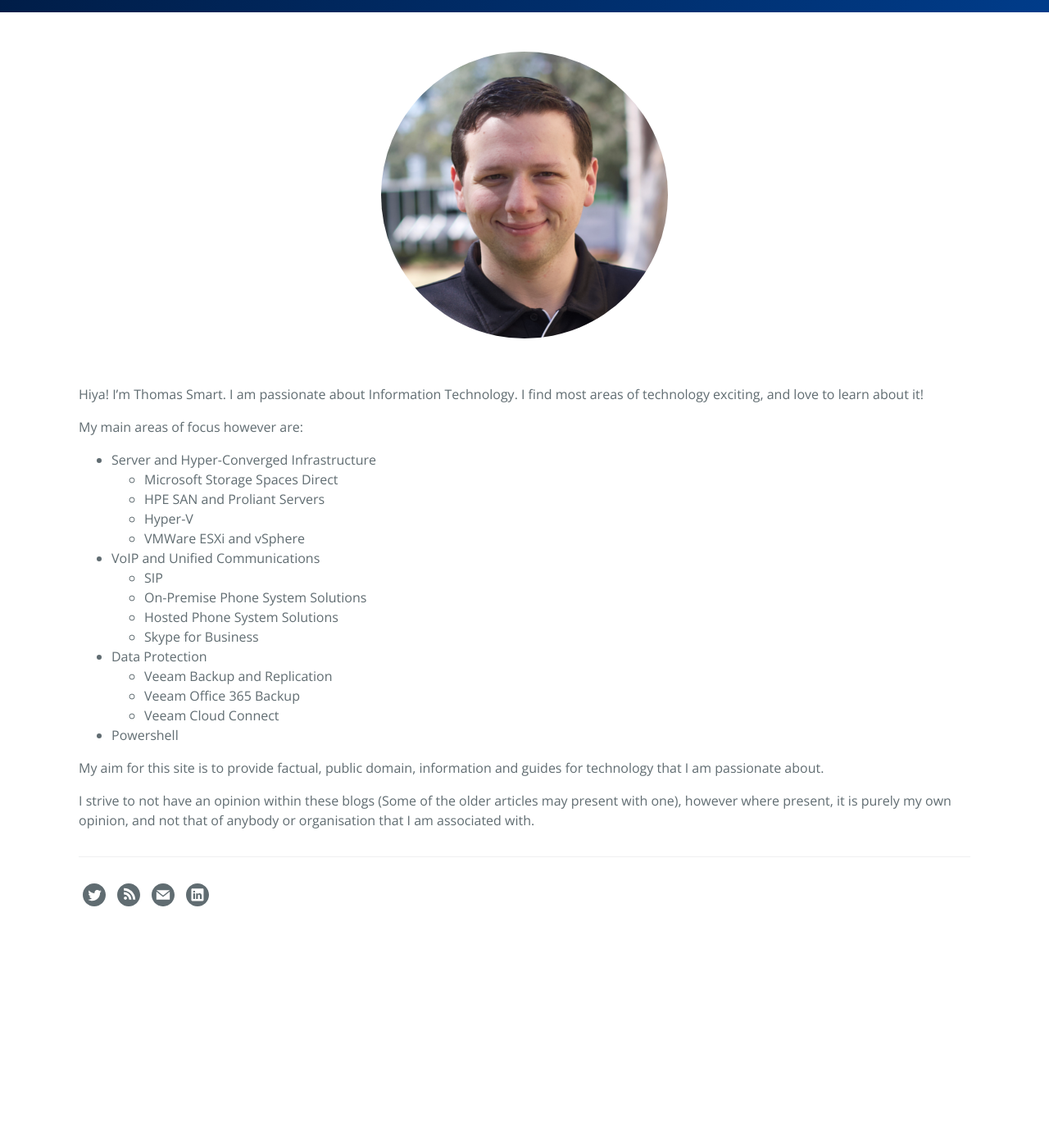
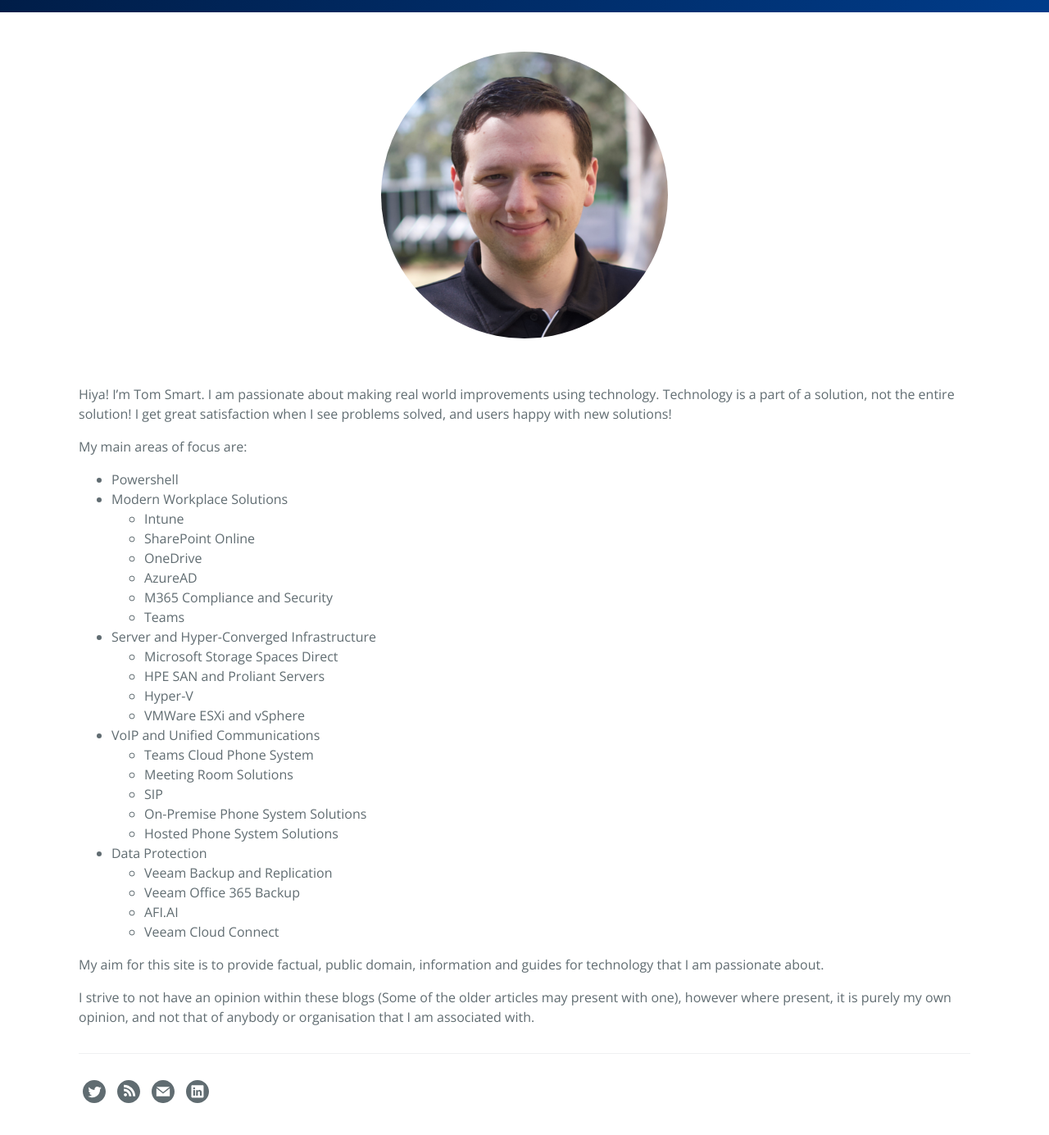
Before and after one commit to thomassmart/thomassmart.github.io, a Jekyll site: the page built from about.md, in a window 1280 px wide and 1400 px high, scrolled down 358 px. Shown: the top 1385 px of the window at 82% size. Built offline with Jekyll 4.4.1, drawn with Linux system fonts in a browser that asks for light colours; before the commit the page ends 1518 px from its top, so only the background shows below that.

```diff
--- a/about.md
+++ b/about.md
@@ -12,25 +12,35 @@ webkit-border-radius: 50em;
 
 <br>
 
-Hiya! I'm Thomas Smart. I am passionate about Information Technology. I find most areas of technology exciting, and love to learn about it!
+Hiya! I'm Tom Smart. I am passionate about making real world improvements using technology. Technology is a part of a solution, not the entire solution! I get great satisfaction when I see problems solved, and users happy with new solutions!
 
-My main areas of focus however are:
+My main areas of focus are:
 
+* Powershell
+* Modern Workplace Solutions
+	* Intune
+	* SharePoint Online
+	* OneDrive
+	* AzureAD
+	* M365 Compliance and Security
+	* Teams
 * Server and Hyper-Converged Infrastructure
 	* Microsoft Storage Spaces Direct
 	* HPE SAN and Proliant Servers
 	* Hyper-V
 	* VMWare ESXi and vSphere
 * VoIP and Unified Communications
+	* Teams Cloud Phone System
+	* Meeting Room Solutions
 	* SIP
 	* On-Premise Phone System Solutions
 	* Hosted Phone System Solutions
-	* Skype for Business
 * Data Protection
 	* Veeam Backup and Replication
 	* Veeam Office 365 Backup
+	* AFI.AI
 	* Veeam Cloud Connect
-* Powershell
+
 
 My aim for this site is to provide factual, public domain, information and guides for technology that I am passionate about.
 
```
Also changed, not shown: _drafts/2021-06-10-firing-up-docker.md (added, +8 -0 lines).
